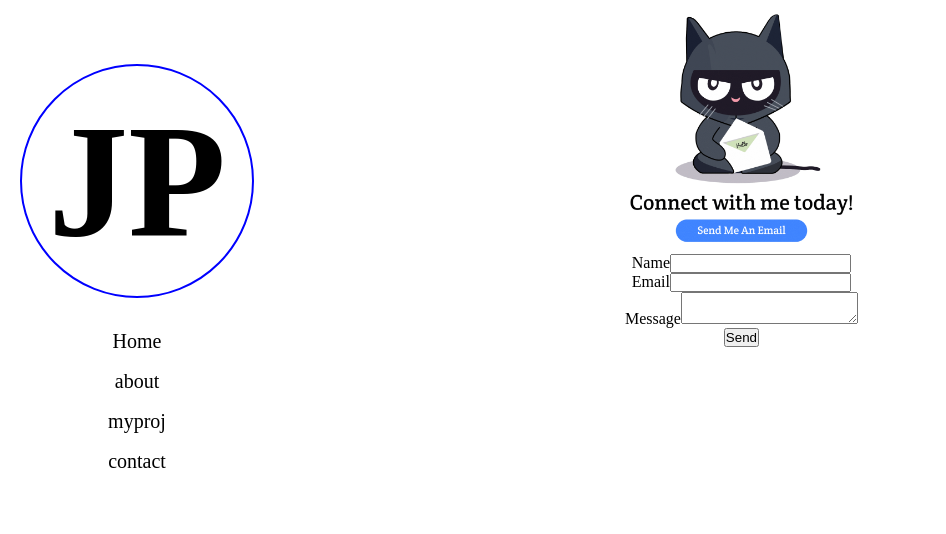
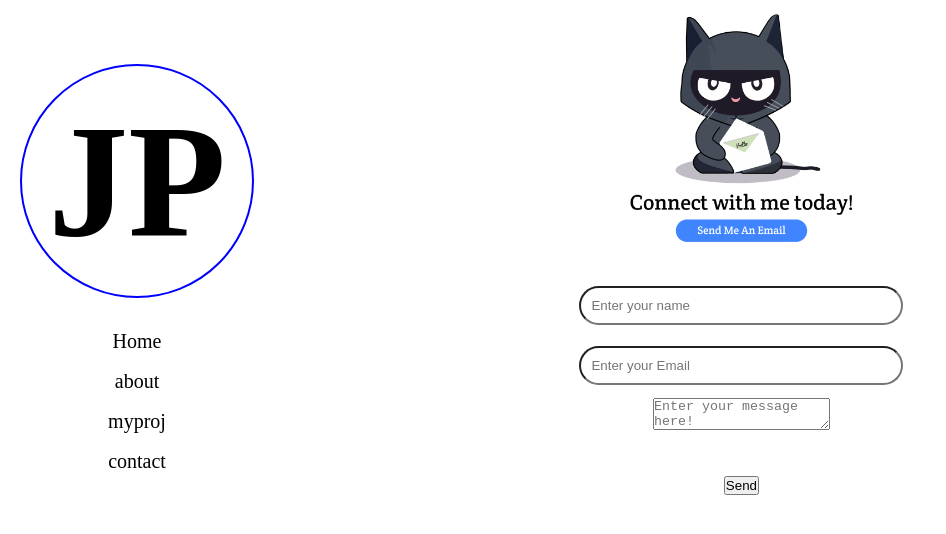
Before and after one commit to telugujayaprakash/jayaprakash, a React (Vite) app: page /contact in a window 1280 px wide. Shown: the top 534 px of the page, without its empty margins (0-946 px from the left). Built offline with nearby package versions, Linux system fonts and the light colour scheme.

Commit message:
updated contact

```diff
--- a/src/components/Contact.jsx
+++ b/src/components/Contact.jsx
@@ -38,6 +38,7 @@ function contact() {
             .then(
                 () => {
                     console.log('SUCCESS!');
+                    alert("Message sent successfully")
                 },
                 (error) => {
                     console.log('FAILED...', error.text);
@@ -51,13 +52,10 @@ function contact() {
             <center>
                 <img src={cimg} alt="" height='250px' />
                 <form ref={form} onSubmit={sendEmail}>
-                    <label>Name</label>
-                    <input type="text" name="user_name" /> <br />
-                    <label>Email</label>
-                    <input type="email" name="user_email" /> <br />
-                    <label>Message</label>
-                    <textarea name="message" /><br />
-                    <input type="submit" value="Send" />
+                    <input type="text" name="user_name"  placeholder='Enter your name' required/> <br/>
+                    <input type="email" name="user_email" required placeholder='Enter your Email'/><br/>
+                    <textarea name="message" required placeholder='Enter your message here!'/><br />
+                    <button type="submit" value="Send">Send</button>
                 </form>
             </center>
         </div>
--- a/src/components/components.css
+++ b/src/components/components.css
@@ -82,4 +82,10 @@
     height: 100%;
     width: 100%;
     margin-left: -3.2em;
+    line-height: 60px;
 }
+input{
+    padding: 10px;
+    border-radius: 20px;
+    width: 300px;
+}
```
